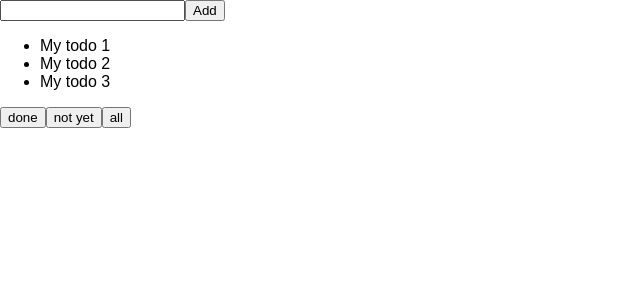
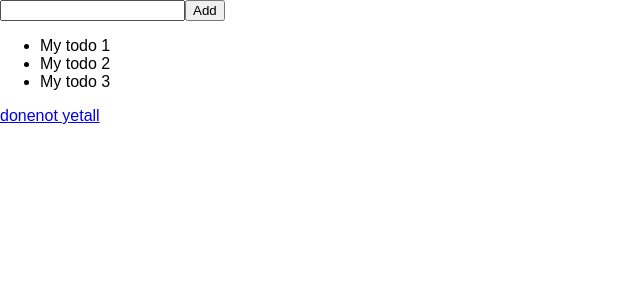
Before and after one commit to arsmysk/redux-todo-app2, a React (Create React App) app: page / in a window 1280 px wide. Shown: the top 300 px of the page, without its empty margins (0-640 px from the left). Built offline with nearby package versions, Linux system fonts and the light colour scheme.

Commit message:
filtering redux-state with react-router-dom

```diff
--- a/src/App.js
+++ b/src/App.js
@@ -3,13 +3,13 @@ import MyForm from './components/MyForm';
 import ToggleButton from './components/ToggleButton';
 import TodoList from './components/TodoList';
 
-const App = () => {
+const App = ({ match }) => {
   return (
     <div>
       <MyForm />
-      <TodoList />
+      <TodoList filter={match.params.filter || 'all'} />
       <ToggleButton type={'done'}>done</ToggleButton>
-      <ToggleButton type={'not yet'}>not yet</ToggleButton>
+      <ToggleButton type={'notyet'}>not yet</ToggleButton>
       <ToggleButton type={'all'}>all</ToggleButton>
     </div>
   );
--- a/src/components/TodoList.js
+++ b/src/components/TodoList.js
@@ -2,10 +2,10 @@ import React from 'react'
 import Todo from './Todo'
 import { connect } from 'react-redux'
 
-const TodoList = ({ todo, current }) => {
+const TodoList = ({ todo, filter }) => {
   return (
     <ul> {todo.filter(({ completed }) => {
-      switch (current) {
+      switch (filter) {
         case 'done':
           return completed
         case 'not yet':
@@ -24,6 +24,8 @@ const TodoList = ({ todo, current }) => {
     </ul>
   )
 }
-const mapStateToProps = ({ todo, current }) => ({ todo, current })
-
+const mapStateToProps = ({ todo }, ownProps) => {
+  const { filter } = ownProps
+  return ({ todo, filter })
+}
 export default connect(mapStateToProps)(TodoList)
--- a/src/components/ToggleButton.js
+++ b/src/components/ToggleButton.js
@@ -1,10 +1,11 @@
 import React from 'react'
 import { currentAction } from '../actions'
 import { connect } from 'react-redux'
+import { Link } from 'react-router-dom'
 
 const ToggleButton = ({ type, children, current }) => {
   return (
-    <button onClick={() => current(type)}>{children}</button>
+    <Link to={type === 'all' ? '' : type}>{children}</Link>
   )
 }
 const mapDispatchToProps = {
--- a/src/index.js
+++ b/src/index.js
@@ -5,12 +5,14 @@ import App from './App';
 import registerServiceWorker from './registerServiceWorker';
 import store from './store'
 import { Provider } from 'react-redux'
-import { BrowserRouter as Router, Route, Link } from 'react-router-dom'
+import { BrowserRouter as Router, Route } from 'react-router-dom'
 
 ReactDOM.render((
   <div>
     <Provider store={store} >
-      <App />
+      <Router>
+        <Route path='/:filter?' component={App} />
+      </Router>
     </Provider>
   </div>), document.getElementById('root'));
 registerServiceWorker();
```
